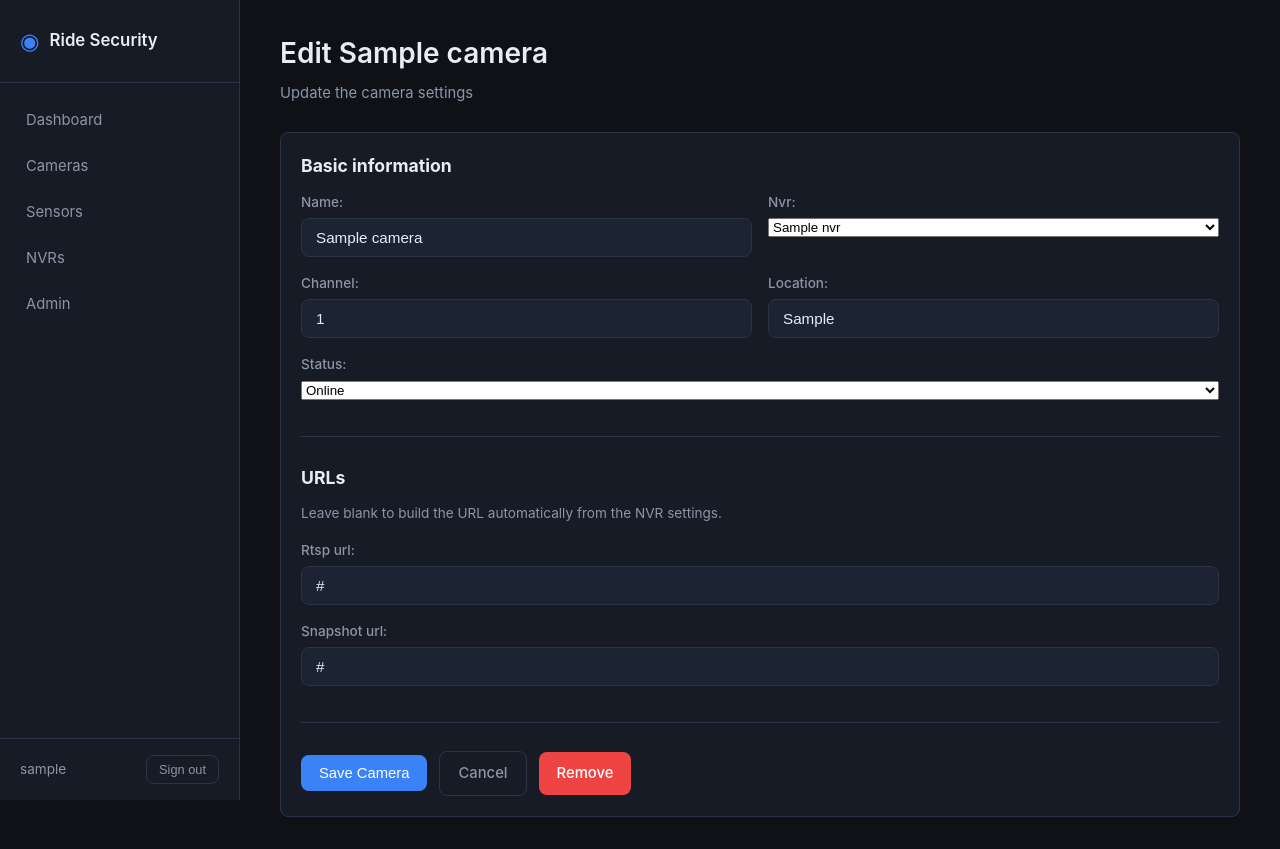
After one commit to KeythKazumi/ride-security, a Django app: page /devices/cameras/1/edit/ in a window 1280 px wide. The commit adds this page. Run offline with Django 5.2, Linux system fonts and the light colour scheme; a user stored in the database is signed in; tables that the repository leaves empty hold one stand-in row (values such as "Sample post").

Commit message:
Add entities edit forms

```diff
--- a/devices/forms.py
+++ b/devices/forms.py
@@ -1,6 +1,6 @@
 from django import forms
 
-from .models import NVR
+from .models import Camera, NVR, Sensor
 
 
 class NVRForm(forms.ModelForm):
@@ -27,3 +27,33 @@ class NVRForm(forms.ModelForm):
         widgets = {
             "password": forms.PasswordInput(render_value=True),
         }
+
+
+class CameraForm(forms.ModelForm):
+    """Form for adding or editing a camera from the frontend."""
+
+    class Meta:
+        model = Camera
+        fields = [
+            "name",
+            "nvr",
+            "channel",
+            "location",
+            "rtsp_url",
+            "snapshot_url",
+            "status",
+        ]
+
+
+class SensorForm(forms.ModelForm):
+    """Form for adding or editing a sensor from the frontend."""
+
+    class Meta:
+        model = Sensor
+        fields = [
+            "name",
+            "sensor_type",
+            "location",
+            "ip_address",
+            "status",
+        ]
--- a/devices/urls.py
+++ b/devices/urls.py
@@ -1,12 +1,20 @@
 from django.urls import path
 
 from .views import (
+    camera_create,
+    camera_delete,
+    camera_edit,
     camera_feed,
     camera_list,
     camera_snapshot,
     nvr_create,
+    nvr_delete,
     nvr_discover,
+    nvr_edit,
     nvr_list,
+    sensor_create,
+    sensor_delete,
+    sensor_edit,
     sensor_list,
 )
 
@@ -14,10 +22,18 @@ app_name = "devices"
 
 urlpatterns = [
     path("cameras/", camera_list, name="cameras"),
+    path("cameras/add/", camera_create, name="camera_add"),
+    path("cameras/<int:camera_id>/edit/", camera_edit, name="camera_edit"),
+    path("cameras/<int:camera_id>/delete/", camera_delete, name="camera_delete"),
     path("cameras/<int:camera_id>/feed/", camera_feed, name="camera_feed"),
     path("cameras/<int:camera_id>/snapshot/", camera_snapshot, name="camera_snapshot"),
     path("sensors/", sensor_list, name="sensors"),
+    path("sensors/add/", sensor_create, name="sensor_add"),
+    path("sensors/<int:sensor_id>/edit/", sensor_edit, name="sensor_edit"),
+    path("sensors/<int:sensor_id>/delete/", sensor_delete, name="sensor_delete"),
     path("nvrs/", nvr_list, name="nvrs"),
     path("nvrs/add/", nvr_create, name="nvr_add"),
+    path("nvrs/<int:nvr_id>/edit/", nvr_edit, name="nvr_edit"),
+    path("nvrs/<int:nvr_id>/delete/", nvr_delete, name="nvr_delete"),
     path("nvrs/discover/", nvr_discover, name="nvr_discover"),
 ]
--- a/devices/views.py
+++ b/devices/views.py
@@ -1,9 +1,10 @@
+from django.contrib import messages
 from django.contrib.auth.decorators import login_required
 from django.http import HttpResponse
 from django.shortcuts import get_object_or_404, redirect, render
 
 from .discovery import discover_devices, get_local_networks
-from .forms import NVRForm
+from .forms import CameraForm, NVRForm, SensorForm
 from .models import Camera, NVR, Sensor
 from .services import fetch_camera_snapshot
 
@@ -100,3 +101,101 @@ def nvr_discover(request):
             "local_networks": [str(net) for net in get_local_networks()],
         },
     )
+
+
+@login_required
+def nvr_edit(request, nvr_id):
+    nvr = get_object_or_404(NVR, pk=nvr_id)
+    if request.method == "POST":
+        form = NVRForm(request.POST, instance=nvr)
+        if form.is_valid():
+            form.save()
+            messages.success(request, f"NVR '{nvr.name}' updated.")
+            return redirect("devices:nvrs")
+    else:
+        form = NVRForm(instance=nvr)
+    return render(request, "devices/nvr_form.html", {"form": form, "is_edit": True, "nvr": nvr})
+
+
+@login_required
+def nvr_delete(request, nvr_id):
+    nvr = get_object_or_404(NVR, pk=nvr_id)
+    if request.method == "POST":
+        nvr.delete()
+        messages.success(request, f"NVR '{nvr.name}' removed.")
+        return redirect("devices:nvrs")
+    return render(request, "devices/confirm_delete.html", {"object": nvr, "type": "NVR", "list_url": "devices:nvrs"})
+
+
+@login_required
+def camera_create(request):
+    if request.method == "POST":
+        form = CameraForm(request.POST)
+        if form.is_valid():
+            form.save()
+            messages.success(request, "Camera added.")
+            return redirect("devices:cameras")
+    else:
+        form = CameraForm()
+    return render(request, "devices/camera_form.html", {"form": form})
+
+
+@login_required
+def camera_edit(request, camera_id):
+    camera = get_object_or_404(Camera, pk=camera_id)
+    if request.method == "POST":
+        form = CameraForm(request.POST, instance=camera)
+        if form.is_valid():
+            form.save()
+            messages.success(request, f"Camera '{camera.name}' updated.")
+            return redirect("devices:cameras")
+    else:
+        form = CameraForm(instance=camera)
+    return render(request, "devices/camera_form.html", {"form": form, "is_edit": True, "camera": camera})
+
+
+@login_required
+def camera_delete(request, camera_id):
+    camera = get_object_or_404(Camera, pk=camera_id)
+    if request.method == "POST":
+        camera.delete()
+        messages.success(request, f"Camera '{camera.name}' removed.")
+        return redirect("devices:cameras")
+    return render(request, "devices/confirm_delete.html", {"object": camera, "type": "camera", "list_url": "devices:cameras"})
+
+
+@login_required
+def sensor_create(request):
+    if request.method == "POST":
+        form = SensorForm(request.POST)
+        if form.is_valid():
+            form.save()
+            messages.success(request, "Sensor added.")
+            return redirect("devices:sensors")
+    else:
+        form = SensorForm()
+    return render(request, "devices/sensor_form.html", {"form": form})
+
+
+@login_required
+def sensor_edit(request, sensor_id):
+    sensor = get_object_or_404(Sensor, pk=sensor_id)
+    if request.method == "POST":
+        form = SensorForm(request.POST, instance=sensor)
+        if form.is_valid():
+            form.save()
+            messages.success(request, f"Sensor '{sensor.name}' updated.")
+            return redirect("devices:sensors")
+    else:
+        form = SensorForm(instance=sensor)
+    return render(request, "devices/sensor_form.html", {"form": form, "is_edit": True, "sensor": sensor})
+
+
+@login_required
+def sensor_delete(request, sensor_id):
+    sensor = get_object_or_404(Sensor, pk=sensor_id)
+    if request.method == "POST":
+        sensor.delete()
+        messages.success(request, f"Sensor '{sensor.name}' removed.")
+        return redirect("devices:sensors")
+    return render(request, "devices/confirm_delete.html", {"object": sensor, "type": "sensor", "list_url": "devices:sensors"})
--- a/docker-compose.yml
+++ b/docker-compose.yml
@@ -19,6 +19,8 @@ services:
       - .env
     depends_on:
       - web
+    profiles:
+      - tunnel
     restart: unless-stopped
 
 volumes:
--- a/static/css/main.css
+++ b/static/css/main.css
@@ -551,3 +551,25 @@ a:hover {
         padding: 20px;
     }
 }
+
+.row-actions {
+    display: flex;
+    gap: 8px;
+    justify-content: flex-end;
+    flex-wrap: wrap;
+}
+
+.btn-danger {
+    background: var(--danger);
+    color: #fff;
+}
+
+.btn-danger:hover {
+    background: #dc2626;
+}
+
+.alert-success {
+    background: rgba(34, 197, 94, 0.1);
+    border-color: rgba(34, 197, 94, 0.3);
+    color: #86efac;
+}
--- /dev/null
+++ b/templates/devices/camera_form.html
@@ -0,0 +1,56 @@
+{% extends "base.html" %}
+
+{% block title %}{% if is_edit %}Edit {{ camera.name }}{% else %}Add Camera{% endif %} — Ride Security{% endblock %}
+
+{% block content %}
+<header class="page-header">
+    <h1>{% if is_edit %}Edit {{ camera.name }}{% else %}Add Camera{% endif %}</h1>
+    <p class="page-subtitle">{% if is_edit %}Update the camera settings{% else %}Register a new camera or channel{% endif %}</p>
+</header>
+
+<section class="panel">
+    <form method="post" class="form">
+        {% csrf_token %}
+
+        <div class="form-section">
+            <h2>Basic information</h2>
+            <div class="form-row">
+                <div class="form-group">{{ form.name.label_tag }} {{ form.name }}</div>
+                <div class="form-group">{{ form.nvr.label_tag }} {{ form.nvr }}</div>
+            </div>
+            <div class="form-row">
+                <div class="form-group">{{ form.channel.label_tag }} {{ form.channel }}</div>
+                <div class="form-group">{{ form.location.label_tag }} {{ form.location }}</div>
+            </div>
+            <div class="form-row">
+                <div class="form-group">{{ form.status.label_tag }} {{ form.status }}</div>
+            </div>
+        </div>
+
+        <div class="form-section">
+            <h2>URLs</h2>
+            <p class="form-help">Leave blank to build the URL automatically from the NVR settings.</p>
+            <div class="form-row">
+                <div class="form-group">{{ form.rtsp_url.label_tag }} {{ form.rtsp_url }}</div>
+            </div>
+            <div class="form-row">
+                <div class="form-group">{{ form.snapshot_url.label_tag }} {{ form.snapshot_url }}</div>
+            </div>
+        </div>
+
+        {% if form.errors %}
+        <div class="alert alert-error">
+            Please correct the errors below.
+        </div>
+        {% endif %}
+
+        <div class="form-actions">
+            <button type="submit" class="btn btn-primary">{% if is_edit %}Save Camera{% else %}Add Camera{% endif %}</button>
+            <a href="{% url 'devices:cameras' %}" class="btn btn-ghost">Cancel</a>
+            {% if is_edit %}
+            <a href="{% url 'devices:camera_delete' camera.id %}" class="btn btn-danger">Remove</a>
+            {% endif %}
+        </div>
+    </form>
+</section>
+{% endblock %}
```
Also changed, not shown: docker-compose.local.yml (added, +19 -0 lines), templates/devices/camera_list.html (+11 -1 lines), templates/devices/confirm_delete.html (added, +21 -0 lines), templates/devices/nvr_form.html (+6 -3 lines), templates/devices/nvr_list.html (+7 -0 lines), templates/devices/sensor_form.html (added, +45 -0 lines), templates/devices/sensor_list.html (+11 -1 lines), 2 other files.
